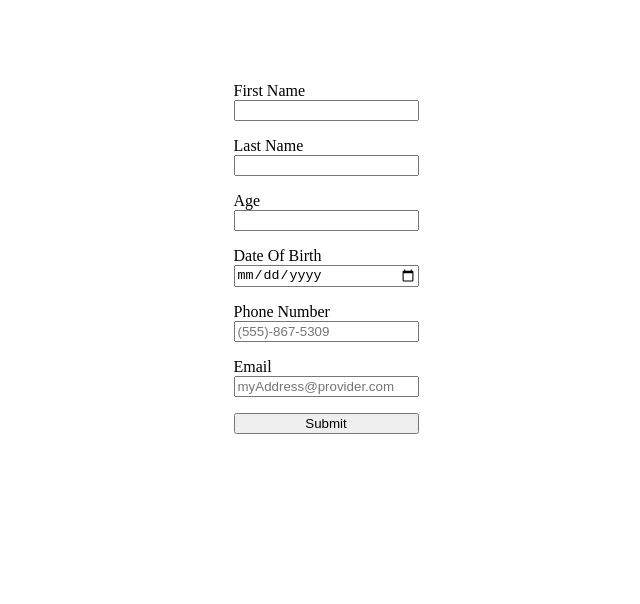
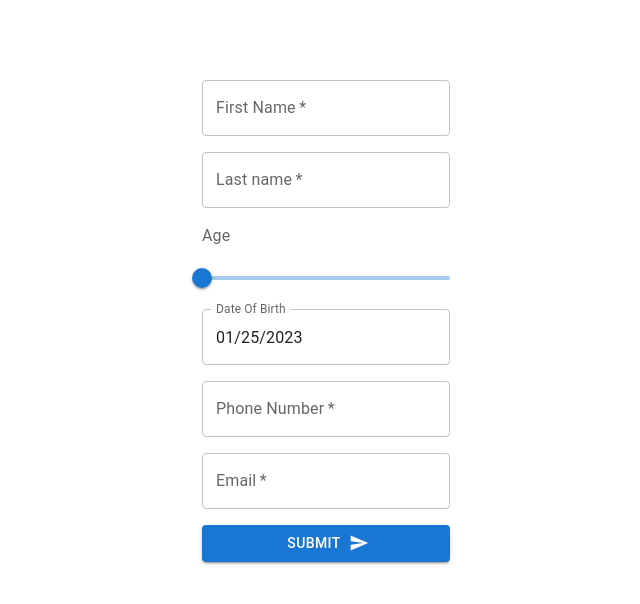
Before and after one commit to jthomas-rsi/ReactHookFormPractice, a React (Create React App) app: page / in a window 1280 px wide. Shown: the top 604 px of the page, without its empty margins (314-954 px from the left). Built offline with nearby package versions, Linux system fonts and the light colour scheme.

Commit message:
Updated all form inputs to MUI or Hook Form comps

```diff
--- a/package.json
+++ b/package.json
@@ -9,7 +9,9 @@
     "@emotion/styled": "11.10.5",
     "@mui/icons-material": "5.11.0",
     "@mui/material": "5.11.6",
+    "@mui/x-date-pickers": "5.0.15",
     "react": "18.0.0",
+    "react-datepicker": "4.8.0",
     "react-dom": "18.0.0",
     "react-hook-form": "7.42.1",
     "react-scripts": "4.0.3"
--- a/src/components/FirstForm.tsx
+++ b/src/components/FirstForm.tsx
@@ -1,6 +1,14 @@
-import { useForm } from "react-hook-form";
+import { useForm, Controller } from "react-hook-form";
+import { AdapterDateFns } from "@mui/x-date-pickers/AdapterDateFns";
+import Box from "@mui/material/Box";
+import Button from "@mui/material/Button";
+import { DatePicker } from "@mui/x-date-pickers/DatePicker";
+import { LocalizationProvider } from "@mui/x-date-pickers/LocalizationProvider";
 import Stack from "@mui/material/Stack";
-import Box from "@mui/material/Box";
+import SendIcon from "@mui/icons-material/Send";
+import Slider from "@mui/material/Slider";
+import TextField, { TextFieldProps } from "@mui/material/TextField";
+import InputLabel from "@mui/material/InputLabel";
 
 // create interface for from props
 interface FormData {
@@ -8,18 +16,19 @@ interface FormData {
   lastName: string;
   age: number;
   birthDate: Date;
-  phoneNumber: number;
+  phoneNumber: string;
   email: string;
 }
 
 // define form component
-const FirstForm = (): JSX.Element => {
+const FirstForm = () => {
   //destructure methods from useForm hook
   const {
     register,
     handleSubmit,
     reset,
-    formState: { errors } // allows us to set logic based returns for form sections
+    control,
+    formState: { errors }, // allows us to set logic based returns for form sections
   } = useForm<FormData>();
 
   //create function to handle from submission
@@ -31,67 +40,134 @@ const FirstForm = (): JSX.Element => {
   return (
     <Box
       sx={{
-        height: 500,
+        marginTop: "5em",
         display: "flex",
         alignItems: "center",
-        justifyContent: "center"
+        justifyContent: "center",
       }}
     >
       <form onSubmit={handleSubmit(handleFormSubmit)}>
         <Stack spacing={2}>
           {/* First name */}
-          <Stack>
-            <label htmlFor="firstName">First Name </label>
-            <input
-              id="firstName"
-              {...register("firstName", { required: true })}
-            />
-            {errors.firstName && "First name is required"}
-          </Stack>
+          <Controller
+            name="firstName"
+            control={control}
+            defaultValue=""
+            render={({ field: { onChange, value }, fieldState: { error } }) => (
+              <TextField
+                required
+                label="First Name"
+                variant="outlined"
+                value={value}
+                onChange={onChange}
+                error={!!error}
+                helperText={error ? error.message : null}
+              />
+            )}
+            rules={{ required: "First name is requried" }}
+          />
 
           {/* Last name */}
-          <Stack>
-            <label htmlFor="lastName">Last Name </label>
-            <input {...register("lastName", { required: true })} />
-            {errors.lastName && "Last name is required"}
-          </Stack>
+          <Controller
+            name="lastName"
+            control={control}
+            defaultValue=""
+            render={({ field: { onChange, value }, fieldState: { error } }) => (
+              <TextField
+                required
+                label="Last name"
+                variant="outlined"
+                value={value}
+                onChange={onChange}
+                error={!!error}
+                helperText={error ? error.message : null}
+              />
+            )}
+            rules={{ required: "Last names is requried" }}
+          />
 
-          {/* Age */}
-          <Stack>
-            <label htmlFor="age">Age </label>
-            <input id="age" type="number" {...register("age")} />
-          </Stack>
+          {/* Age Group*/}
+          {/* TODO figure out a way to get value from slider comp */}
+          <Controller
+            name="age"
+            control={control}
+            render={({ fieldState: { error } }) => (
+              <>
+                <InputLabel id="ageSelect-label">{"Age"}</InputLabel>
+                <Slider
+                  size="medium"
+                  min={0}
+                  max={100}
+                  aria-label="age picker"
+                  valueLabelDisplay="auto"
+                />
+              </>
+            )}
+            rules={{ required: "You need to pick an age" }}
+          />
 
           {/* Date Of birth */}
-          <Stack>
-            <label htmlFor="birthDate">Date Of Birth </label>
-            <input type="date" id="birthDate" {...register("birthDate")} />
-            {errors.birthDate && "Date of birth required"}
-          </Stack>
+          <LocalizationProvider dateAdapter={AdapterDateFns}>
+            <Controller
+              name={"birthDate"}
+              control={control}
+              render={({ field: { onChange, value } }) => (
+                <DatePicker
+                  label="Date Of Birth"
+                  value={value}
+                  onChange={onChange}
+                  renderInput={(
+                    params: JSX.IntrinsicAttributes & TextFieldProps
+                  ) => <TextField {...params} />}
+                />
+              )}
+            />
+          </LocalizationProvider>
 
           {/* Phone Number */}
-          <Stack>
-            <label htmlFor="birthDate">Phone Number </label>
-            <input
-              placeholder={"(555)-867-5309"}
-              {...register("phoneNumber", { required: true })}
-            />
-            {errors.phoneNumber && "Phone number is required"}
-          </Stack>
+          {/* TODO: restrict phone number to input to numbers and (xxx)xxx-xxxx format */}
+          <Controller
+            name="phoneNumber"
+            control={control}
+            defaultValue=""
+            render={({ field: { onChange, value }, fieldState: { error } }) => (
+              <TextField
+                required
+                label="Phone Number"
+                variant="outlined"
+                value={value}
+                onChange={onChange}
+                error={!!error}
+                helperText={error ? error.message : null}
+              />
+            )}
+            rules={{ required: "Phone number is requried" }}
+          />
 
           {/* Email Address */}
-          <Stack>
-            <label htmlFor="email">Email</label>
-            <input
-              id="email"
-              placeholder={"myAddress@provider.com"}
-              {...register("email", { required: true })}
-            />
-            {errors.email && "Email is required"}
-          </Stack>
+          <Controller
+            name="email"
+            control={control}
+            defaultValue=""
+            render={({ field: { onChange, value }, fieldState: { error } }) => (
+              <TextField
+                required
+                label="Email"
+                variant="outlined"
+                value={value}
+                onChange={onChange}
+                error={!!error}
+                helperText={error ? error.message : null}
+              />
+            )}
+            rules={{ required: "Email is requried" }}
+          />
 
           {/* Submit Button */}
-          <input type={"submit"} />
+          {/* TODO: Kink button to form submit */}
+          <Button type="submit" variant="contained" endIcon={<SendIcon />}>
+            Submit
+          </Button>
         </Stack>
       </form>
     </Box>
```
Also changed, not shown: 2 other files (tests, documents, lock files or other folders).
